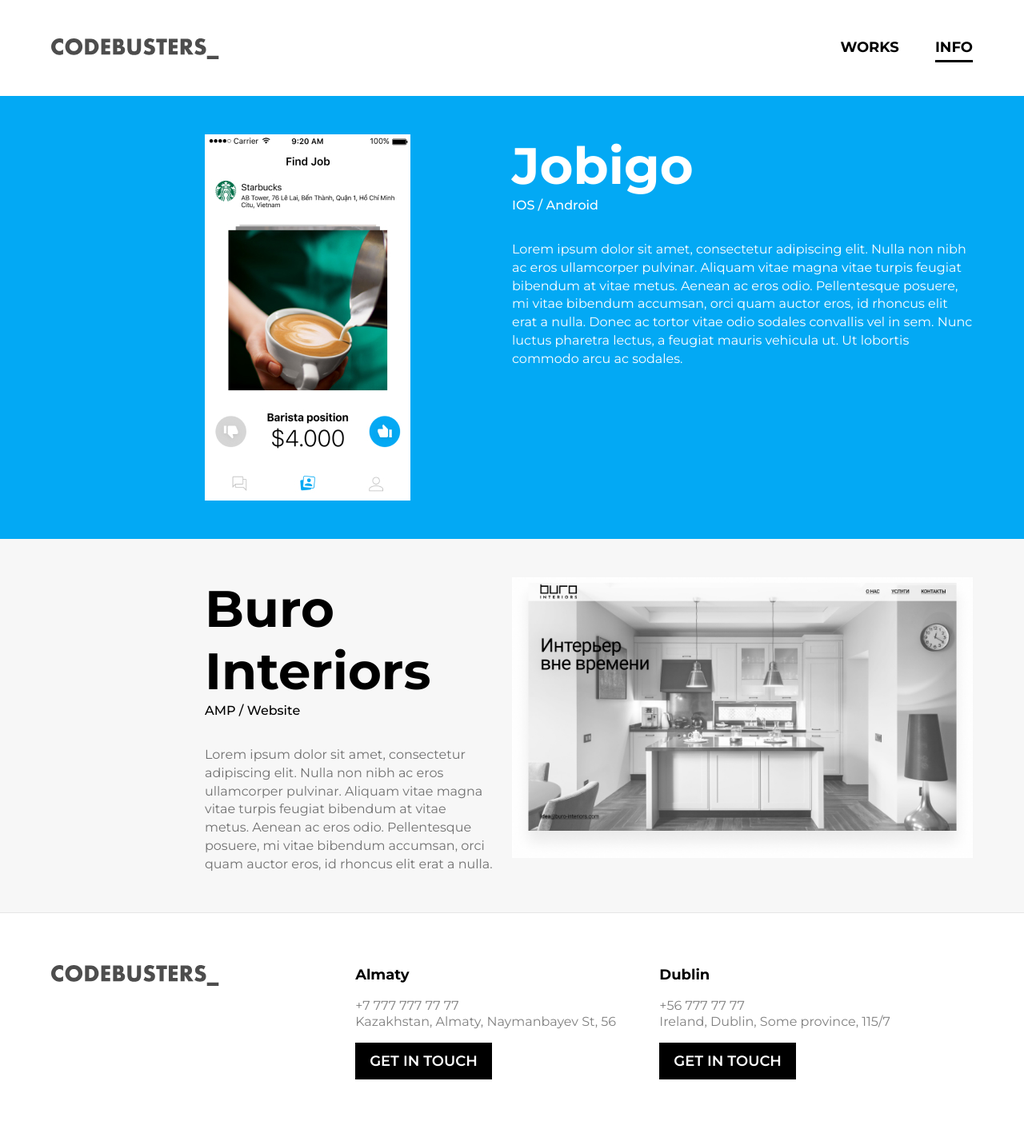
After one commit to simb4/codebusters-website, a PHP site: page /works.html in a window 1280 px wide. The commit adds this page. Shown: the whole page at 80% size. Run offline with PHP 8.4, Linux system fonts and the light colour scheme; some libraries are stand-ins or nearby versions.

Commit message:
added works

```diff
--- a/style.css
+++ b/style.css
@@ -873,3 +873,146 @@ div[class*="col-"].team-col {
     position: relative;
   }
 }
+
+/* MATERIAL */
+.form-group {
+  position: relative;
+  margin-top: 2.25rem;
+  margin-bottom: 8rem;
+}
+.form-group:last-child {
+  margin-bottom: 2rem;
+}
+.form-group input {
+  height: 1.9rem;
+}
+.form-group .control-label {
+  position: absolute;
+  top: -8px;
+  pointer-events: none;
+  padding-left: 8px;
+  z-index: 1;
+  color: #ADADAD;
+  font-size: 20px;
+  line-height: 24px;
+  font-weight: normal;
+  -webkit-transition: all 0.28s ease;
+  transition: all 0.28s ease;
+}
+.form-group .bar {
+  position: relative;
+  border-bottom: 0.125rem solid #ADADAD;
+  display: block;
+}
+.form-group .bar::before {
+  content: '';
+  height: 0.150rem;
+  width: 0;
+  left: 50%;
+  bottom: -0.0625rem;
+  position: absolute;
+  background: #000;
+  -webkit-transition: left 0.28s ease, width 0.28s ease;
+  transition: left 0.28s ease, width 0.28s ease;
+  z-index: 2;
+}
+.form-group input {
+  display: block;
+  background: none;
+  padding: 0.125rem 0.125rem 0.0625rem;
+  font-size: 14px;
+  border-width: 0;
+  border-color: transparent;
+  line-height: 18px;
+  width: 100%;
+  color: transparent;
+  -webkit-transition: all 0.28s ease;
+  transition: all 0.28s ease;
+  box-shadow: none;
+}
+.form-group input:focus,
+.form-group input:valid,
+.form-group input.form-file,
+.form-group input.has-value {
+  color: #000;
+}
+.form-group input:focus ~ .control-label,
+.form-group input:valid ~ .control-label,
+.form-group input.form-file ~ .control-label,
+.form-group input.has-value ~ .control-label {
+  font-size: 14px;
+  color: #000;
+  top: -22px;
+  left: 0;
+}
+.form-group input:focus {
+  outline: none;
+}
+.form-group input:focus ~ .control-label {
+  color: #000;
+}
+.form-group input:focus ~ .bar::before {
+  width: 100%;
+  left: 0;
+}
+
+.has-error .legend.legend, .has-error.form-group .control-label.control-label {
+  color: #ADADAD;
+}
+.has-error.form-group .form-help,
+.has-error.form-group .helper, .has-error.checkbox .form-help,
+.has-error.checkbox .helper, .has-error.radio .form-help,
+.has-error.radio .helper, .has-error.form-radio .form-help,
+.has-error.form-radio .helper {
+  color: #ADADAD;
+}
+.has-error .bar::before {
+  background: #ADADAD;
+  left: 0;
+  width: 100%;
+}
+
+
+
+/*  =====================  */
+.projects {
+  padding: 0 5%;
+}
+
+.name {
+  font-size: 64px;
+  line-height: 78px;
+  font-weight: bold;
+}
+.title {
+  margin-bottom: 32px;
+  font-weight: 500;
+}
+
+.projects .row {
+  padding: 48px 5.555555%;
+  margin: 0 -5.55555555%;
+  font-size: 16px;
+}
+#jobigo {
+  background-color: #03A9F4;
+  color: white;
+}
+#jobigo .right-column {
+  /*max-width: 420px;*/
+}
+#buro {
+  background-color: #F7F7F7;
+}
+#buro .desc {
+  opacity: 0.54;
+}
+#buro .photo {
+  width: 100%;
+}
+#buro .photo img {
+  width: 100%;
+}
+#buro .left-column {
+  padding-right: 24px;
+}
--- /dev/null
+++ b/works.html
@@ -0,0 +1,145 @@
+
+<!DOCTYPE html>
+<html lang="en">
+  <head>
+    <meta charset="utf-8">
+    <meta http-equiv="X-UA-Compatible" content="IE=edge">
+    <meta name="viewport" content="width=device-width, initial-scale=1">
+    <!-- The above 3 meta tags *must* come first in the head; any other head content must come *after* these tags -->
+    <meta name="description" content="">
+    <meta name="author" content="">
+
+    <title>Blog Template for Bootstrap</title>
+
+    <!-- Bootstrap core CSS -->
+    <link href="https://maxcdn.bootstrapcdn.com/bootstrap/3.3.5/css/bootstrap.min.css" rel="stylesheet">
+
+    <!-- Custom styles for this template -->
+    <link href="style.css" rel="stylesheet">
+    <link href="material.css" rel="stylesheet">
+    <link href="https://fonts.googleapis.com/css?family=Montserrat:bold" rel="stylesheet">
+    <link href="https://fonts.googleapis.com/css?family=Montserrat:500" rel="stylesheet">
+    <link href="https://fonts.googleapis.com/css?family=Montserrat:600" rel="stylesheet">
+    <link href="https://fonts.googleapis.com/css?family=Montserrat" rel="stylesheet">
+
+    <!-- HTML5 shim and Respond.js for IE8 support of HTML5 elements and media queries -->
+    <!--[if lt IE 9]>
+      <script src="https://oss.maxcdn.com/html5shiv/3.7.2/html5shiv.min.js"></script>
+      <script src="https://oss.maxcdn.com/respond/1.4.2/respond.min.js"></script>
+    <![endif]-->
+    <script src="https://api-maps.yandex.ru/2.1/?lang=en_US" type="text/javascript"></script>
+    <script type="text/javascript">
+    ymaps.ready(init);
+    var alaMap, dubMap;
+
+    function init(){
+        myMap = new ymaps.Map("map-almaty", {
+            center: [55.76, 37.64],
+            zoom: 7
+        });
+        dubMap = new ymaps.Map("map-dublin", {
+            center: [55.76, 37.64],
+            zoom: 7
+        });
+    }
+    </script>
+  </head>
+
+  <body>
+  <div class="root">
+    <div class="container cb-header" id="top">
+      <div class="cb-logo">
+        <a href="#"><img class="fullwidth" src="img/cb-logo.svg" alt=""></img></a>
+      </div>
+      <div class="cb-logo-vert">
+        <a href="#"><img class="fullwidth" src="img/cb-logo-vert.svg" alt=""></img></a>
+      </div>
+      <div class="cb-navs">
+        <a class="cb-nav-item" href="#">WORKS</a>
+        <a class="cb-nav-item active" href="#">INFO</a>
+      </div>
+    </div>
+    <div class="to-top">
+      <a href="#top"><img src="img/arrow-up.png" alt=""></img></a>
+    </div>
+
+    <div class="projects">
+      <div class="row" id="jobigo">
+        <div class="col-lg-offset-2 col-lg-4 col-sm-6 left-column">
+          <div class="photo">
+            <img src="img/jobigo-page.jpg" class="" alt="" />
+          </div>
+        </div>
+        <div class="col-sm-6 right-column">
+          <div class="name">
+            Jobigo
+          </div>
+          <div class="title">
+            IOS / Android
+          </div>
+          <div class="desc">
+            Lorem ipsum dolor sit amet, consectetur adipiscing elit. Nulla non nibh ac eros ullamcorper pulvinar. Aliquam vitae magna vitae turpis feugiat bibendum at vitae metus. Aenean ac eros odio. Pellentesque posuere, mi vitae bibendum accumsan, orci quam auctor eros, id rhoncus elit erat a nulla. Donec ac tortor vitae odio sodales convallis vel in sem. Nunc luctus pharetra lectus, a feugiat mauris vehicula ut. Ut lobortis commodo arcu ac sodales.
+          </div>
+        </div>
+      </div>
+      <div class="row" id="buro">
+        <div class="col-lg-offset-2 col-lg-4 col-sm-6 left-column">
+          <div class="name">
+            Buro<br>Interiors
+          </div>
+          <div class="title">
+            AMP / Website
+          </div>
+          <div class="desc">
+            Lorem ipsum dolor sit amet, consectetur adipiscing elit. Nulla non nibh ac eros ullamcorper pulvinar. Aliquam vitae magna vitae turpis feugiat bibendum at vitae metus. Aenean ac eros odio. Pellentesque posuere, mi vitae bibendum accumsan, orci quam auctor eros, id rhoncus elit erat a nulla.
+          </div>
+        </div>
+        <div class="col-sm-6 right-column">
+          <div class="photo">
+            <img src="img/buro-page.jpg" class="" alt="" />
+          </div>
+        </div>
+      </div>
+    </div>
+
+    <footer class="cb-footer" id="footer">
+      <div class="container">
+        <div class="row">
+          <div class="cb-footer-section show-mobile">
+            <div class="cb-logo">
+              <a href="#"><img class="fullwidth" src="img/cb-logo.svg" alt=""></img></a>
+            </div>
+            <div class="cb-logo-vert">
+              <a href="#"><img class="fullwidth" src="img/cb-logo-vert.svg" alt=""></img></a>
+            </div>
+          </div>
+          <div class="cb-footer-section">
+            <p class="contact-city-text">Almaty</p>
+            <div class="contact-hint-text">+7 777 777 77 77</div>
+            <div class="contact-hint-text">Kazakhstan, Almaty, Naymanbayev St, 56</div>
+            <div class="contact-button">
+            <button type="button">Get in Touch</button></div>
+          </div>
+          <div class="cb-footer-section">
+            <p class="contact-city-text">Dublin</p>
+            <div class="contact-hint-text">+56 777 77 77</div>
+            <div class="contact-hint-text">Ireland, Dublin, Some province, 115/7</div>
+            <div class="contact-button">
+            <button type="button">Get in Touch</button></div>
+          </div>
+          <div class="cb-footer-section mobile-only">
+            <div class="contact-button"><button type="button">Contact us</button></div>
+          </div>
+        </div>
+      </div>
+    </footer>
+
+
+    <!-- Bootstrap core JavaScript
+    ================================================== -->
+    <!-- Placed at the end of the document so the pages load faster -->
+    <script src="https://ajax.googleapis.com/ajax/libs/jquery/1.11.3/jquery.min.js"></script>
+    <script src="https://maxcdn.bootstrapcdn.com/bootstrap/3.3.5/js/bootstrap.min.js"></script>
+  </div>
+  </body>
+</html>
```
Also changed, not shown: img/buro-page.jpg (added), img/jobigo-page.jpg (added), img/jti-page.jpg (added), 2 other files.
